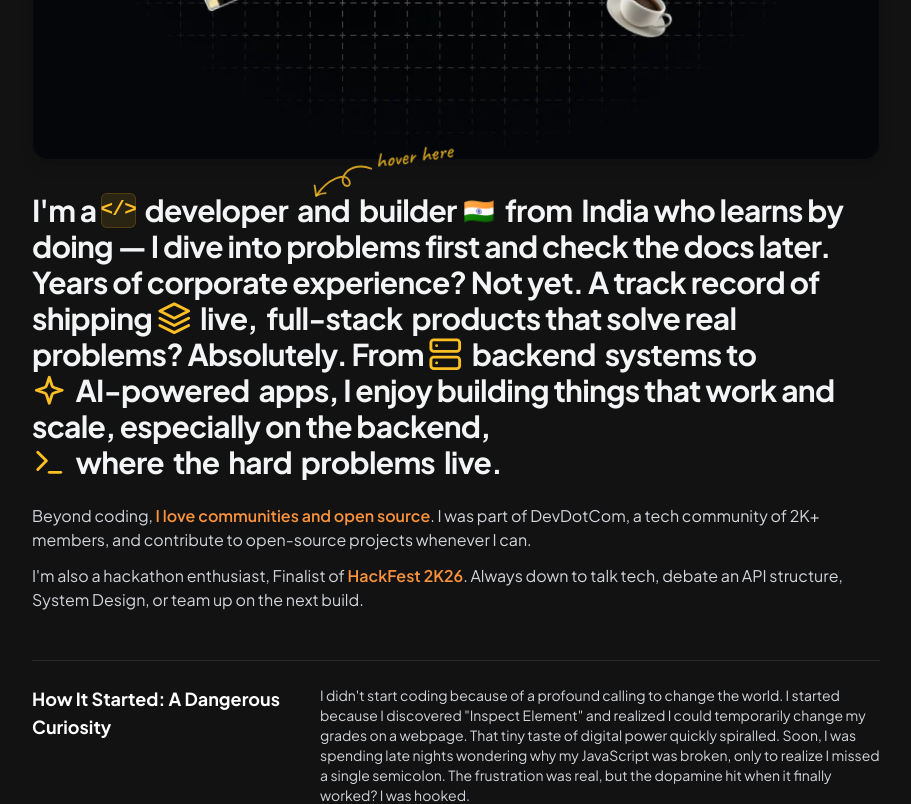
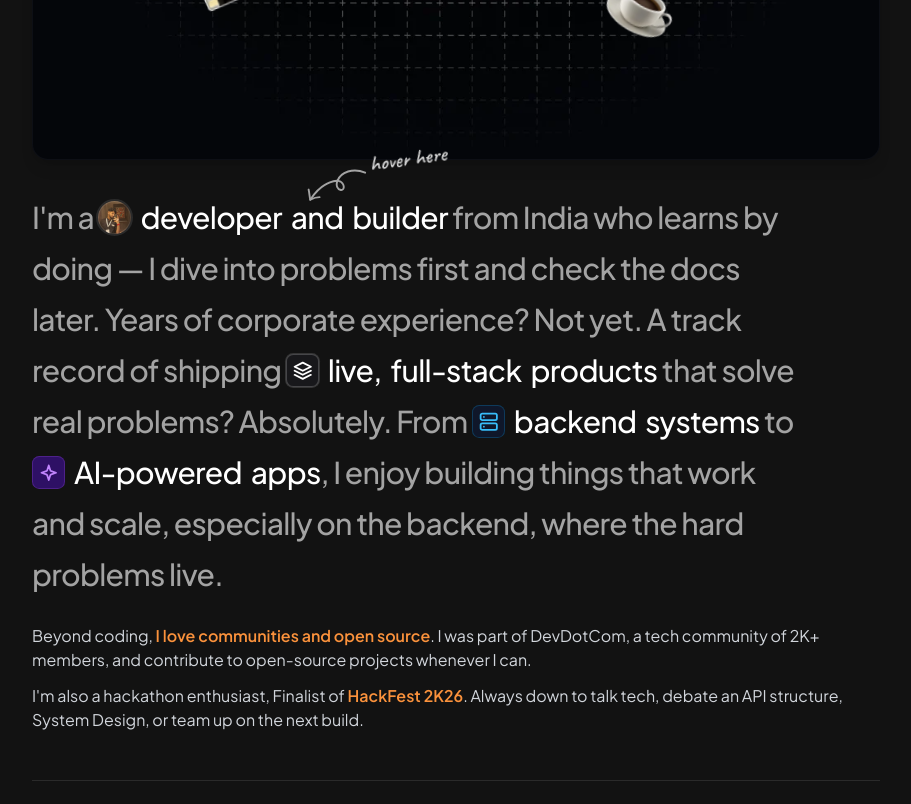
Before and after one commit to me-sayanghosh/portfolio-2.0, a Next.js app: page /about in a window 1280 px wide. Shown: the part 1000-1804 px from the top of the page, without its empty margins (184-1095 px from the left). Built offline with nearby package versions, Linux system fonts and the light colour scheme.

Commit message:
refactor: update styles and icons in DirectionAware components for improved UI consistency

```diff
--- a/src/components/ui/direction-aware-selection.tsx
+++ b/src/components/ui/direction-aware-selection.tsx
@@ -129,7 +129,7 @@ export function SelectionHint({
       initial={false}
       animate={{ opacity: hidden ? 0 : 1, y: hidden && !reduceMotion ? -4 : 0 }}
       transition={{ duration: 0.2, ease: 'easeOut' }}
-      className="pointer-events-none absolute bottom-[78%] left-[58%] flex items-start text-amber-500/80 dark:text-amber-400/80 select-none z-30"
+      className="pointer-events-none absolute bottom-[78%] left-[58%] flex items-start text-neutral-400 select-none z-30"
     >
       <svg
         viewBox="0 0 80 46"
@@ -161,7 +161,7 @@ export function SelectionHint({
         initial={!reduceMotion && { opacity: 0, rotate: -14, scale: 0.8 }}
         animate={{ opacity: 1, rotate: -8, scale: 1 }}
         transition={{ type: 'spring', bounce: 0.5, duration: 0.5, delay: 0.25 }}
-        className="-mt-[0.55em] ml-[0.1em] origin-bottom-left text-[0.72em] leading-none font-semibold tracking-normal whitespace-nowrap"
+        className="-mt-[0.55em] ml-[0.1em] origin-bottom-left text-[0.72em] leading-none font-semibold tracking-normal whitespace-nowrap text-neutral-300"
         style={{ fontFamily: "Caveat, 'Bradley Hand', 'Segoe Print', cursive" }}
       >
         {label}
@@ -285,7 +285,7 @@ export function DirectionAwareItem({
       }}
       onBlur={clearSelection}
       className={cn(
-        'relative inline-flex items-baseline gap-[0.3em] whitespace-nowrap text-inherit outline-none select-none cursor-pointer',
+        'relative inline-flex items-baseline gap-[0.3em] whitespace-nowrap text-white font-medium outline-none select-none cursor-pointer',
         className
       )}
     >
@@ -302,7 +302,7 @@ export function DirectionAwareItem({
             const dir = getDirection(e);
             setDirection((d) => ({ ...d, exit: dir }));
           }}
-          className="inline-flex size-[1.15em] self-center items-center justify-center relative"
+          className="inline-flex size-[1.1em] self-center items-center justify-center relative shrink-0"
         >
           {item.icon(false, selected?.layer === 0)}
         </span>
@@ -316,7 +316,7 @@ export function DirectionAwareItem({
             key={idx}
             ref={setRef(layerIdx)}
             onPointerEnter={() => selectLayer(layerIdx)}
-            className="inline-block transition-colors"
+            className="inline-block"
           >
             {word}
           </span>
@@ -329,7 +329,7 @@ export function DirectionAwareItem({
           <motion.span
             key="icon-fill"
             aria-hidden
-            className="pointer-events-none absolute isolate text-white rounded-lg overflow-hidden"
+            className="pointer-events-none absolute isolate text-white"
             style={{ ...iconBox, backgroundColor: color }}
             custom={direction.enter}
             variants={FILL_VARIANTS as any}
@@ -357,13 +357,13 @@ export function DirectionAwareItem({
         )}
       </AnimatePresence>
 
-      {/* Figma Selection Frame with 4 Resize Corner Handles */}
+      {/* Figma Selection Frame with 4 Corner Handles */}
       <AnimatePresence>
         {frameBox && (
           <motion.span
             key="selection-frame"
             aria-hidden
-            className="pointer-events-none absolute border-2 rounded-[2px]"
+            className="pointer-events-none absolute border-2"
             style={{ borderColor: color }}
             initial={{ opacity: 0, scale: 0.92, ...frameBox }}
             animate={{ opacity: 1, scale: 1, ...frameBox }}
@@ -373,7 +373,7 @@ export function DirectionAwareItem({
             {CORNER_POSITIONS.map((pos, idx) => (
               <motion.span
                 key={pos}
-                className={cn('absolute size-2 border-2 bg-background dark:bg-black', pos)}
+                className={cn('absolute size-2 border-2 bg-white dark:bg-black', pos)}
                 style={{ borderColor: color }}
                 initial={{ scale: 0 }}
                 animate={{ scale: 1 }}
@@ -397,7 +397,7 @@ export function DirectionAwareItem({
       {showSize && selected && frameBox && (
         <motion.span
           aria-hidden
-          className="pointer-events-none absolute z-20 -translate-x-1/2 rounded-[4px] px-1.5 py-0.5 font-sans text-[11px] leading-3 font-semibold tracking-normal whitespace-nowrap text-white tabular-nums shadow-md"
+          className="pointer-events-none absolute z-10 -translate-x-1/2 rounded-[4px] px-1.5 py-0.5 font-sans text-[11px] leading-3 font-medium tracking-normal whitespace-nowrap text-white tabular-nums"
           style={{ backgroundColor: color }}
           initial={{
             opacity: 0,
@@ -444,143 +444,105 @@ export function DirectionAwareAboutHero({
   const reduceMotion = useReducedMotion() ?? false;
   const [hintHidden, setHintHidden] = useState(false);
 
+  // 1. Sayan's Real Avatar -> developer and builder
   const developerItem: DirectionAwareItemData = {
     label: 'developer and builder',
     words: ['developer', 'and', 'builder'],
-    icon: (filled, isSelected) => (
-      <span
+    icon: (filled) => (
+      <img
+        src="/assets/profile-avatar.webp"
+        alt="Sayan Ghosh"
+        draggable={false}
         className={cn(
-          'size-full rounded-md flex items-center justify-center font-mono text-[0.7em] font-bold transition-all',
+          'size-full rounded-full object-cover',
           filled
-            ? 'text-white'
-            : isSelected
-            ? 'text-[#3074FE] dark:text-[#5c93ff]'
-            : 'text-amber-500 dark:text-amber-400 bg-amber-500/10 dark:bg-amber-400/10 border border-amber-500/20'
+            ? 'mix-blend-luminosity ring-1 ring-white/70'
+            : 'outline -outline-offset-1 outline-black/10 dark:outline-white/10'
         )}
-      >
-        &lt;/&gt;
-      </span>
+      />
     ),
   };
 
-  const indiaItem: DirectionAwareItemData = {
-    label: 'from India',
-    words: ['from', 'India'],
+  // 2. Full-stack Products -> Clean Dark Box with Minimal Icon
+  const fullstackItem: DirectionAwareItemData = {
+    label: 'live, full-stack products',
+    words: ['live,', 'full-stack', 'products'],
     icon: (filled) => (
       <span
         className={cn(
-          'size-full rounded-full flex items-center justify-center text-[0.85em] leading-none',
-          filled ? 'ring-1 ring-white/70' : ''
+          'size-full rounded-[22%] flex items-center justify-center bg-black dark:bg-zinc-900 border border-white/20 text-white',
+          filled ? 'ring-1 ring-white/70' : 'dark:ring-1 dark:ring-white/15'
         )}
       >
-        🇮🇳
-      </span>
-    ),
-  };
-
-  const fullstackItem: DirectionAwareItemData = {
-    label: 'live, full-stack products',
-    words: ['live,', 'full-stack', 'products'],
-    icon: (filled, isSelected) => (
         <svg
           viewBox="0 0 24 24"
           fill="none"
           stroke="currentColor"
-        strokeWidth="2"
+          strokeWidth="2.2"
           strokeLinecap="round"
           strokeLinejoin="round"
-        className={cn(
-          'size-full transition-colors',
-          filled
-            ? 'stroke-white'
-            : isSelected
-            ? 'stroke-[#3074FE]'
-            : 'stroke-amber-400'
-        )}
+          className="size-[0.65em]"
         >
           <polygon points="12 2 2 7 12 12 22 7 12 2" />
           <polyline points="2 17 12 22 22 17" />
           <polyline points="2 12 12 17 22 12" />
         </svg>
+      </span>
     ),
   };
 
+  // 3. Backend Systems -> Clean Deep Blue/Sky Minimal Icon
   const backendItem: DirectionAwareItemData = {
     label: 'backend systems',
     words: ['backend', 'systems'],
-    icon: (filled, isSelected) => (
+    icon: (filled) => (
+      <span
+        className={cn(
+          'size-full rounded-[22%] flex items-center justify-center bg-[#0f172a] text-[#38bdf8] border border-sky-500/25',
+          filled ? 'ring-1 ring-white/70' : ''
+        )}
+      >
         <svg
           viewBox="0 0 24 24"
           fill="none"
           stroke="currentColor"
-        strokeWidth="2"
+          strokeWidth="2.2"
           strokeLinecap="round"
           strokeLinejoin="round"
-        className={cn(
-          'size-full transition-colors',
-          filled
-            ? 'stroke-white'
-            : isSelected
-            ? 'stroke-[#3074FE]'
-            : 'stroke-amber-400'
-        )}
+          className="size-[0.65em]"
         >
           <rect width="20" height="8" x="2" y="2" rx="2" ry="2" />
           <rect width="20" height="8" x="2" y="14" rx="2" ry="2" />
           <line x1="6" x2="6.01" y1="6" y2="6" />
           <line x1="6" x2="6.01" y1="18" y2="18" />
         </svg>
+      </span>
     ),
   };
 
+  // 4. AI-Powered Apps -> Clean Violet Minimal Icon
   const aiItem: DirectionAwareItemData = {
     label: 'AI-powered apps',
     words: ['AI-powered', 'apps'],
-    icon: (filled, isSelected) => (
+    icon: (filled) => (
+      <span
+        className={cn(
+          'size-full rounded-[22%] flex items-center justify-center bg-[#2e1065] text-[#c084fc] border border-purple-500/25',
+          filled ? 'ring-1 ring-white/70' : ''
+        )}
+      >
         <svg
           viewBox="0 0 24 24"
           fill="none"
           stroke="currentColor"
-        strokeWidth="2"
+          strokeWidth="2.2"
           strokeLinecap="round"
           strokeLinejoin="round"
-        className={cn(
-          'size-full transition-colors',
-          filled
-            ? 'stroke-white'
-            : isSelected
-            ? 'stroke-[#3074FE]'
-            : 'stroke-amber-400'
-        )}
+          className="size-[0.65em]"
         >
           <path d="m12 3-1.912 5.813a2 2 0 0 1-1.275 1.275L3 12l5.813 1.912a2 2 0 0 1 1.275 1.275L12 21l1.912-5.813a2 2 0 0 1 1.275-1.275L21 12l-5.813-1.912a2 2 0 0 1-1.275-1.275L12 3Z" />
         </svg>
-    ),
-  };
-
-  const hardProblemsItem: DirectionAwareItemData = {
-    label: 'where the hard problems live',
-    words: ['where', 'the', 'hard', 'problems', 'live.'],
-    icon: (filled, isSelected) => (
-      <svg
-        viewBox="0 0 24 24"
-        fill="none"
-        stroke="currentColor"
-        strokeWidth="2"
-        strokeLinecap="round"
-        strokeLinejoin="round"
-        className={cn(
-          'size-full transition-colors',
-          filled
-            ? 'stroke-white'
-            : isSelected
-            ? 'stroke-[#3074FE]'
-            : 'stroke-amber-400'
-        )}
-      >
-        <path d="m4 17 6-6-6-6" />
-        <path d="M12 19h8" />
-      </svg>
+      </span>
     ),
   };
 
@@ -595,7 +557,7 @@ export function DirectionAwareAboutHero({
   return (
     <p
       className={cn(
-        'text-xl sm:text-2xl md:text-3xl font-extrabold text-gray-100 leading-snug tracking-tight text-pretty',
+        'max-w-3xl text-xl sm:text-2xl md:text-3xl font-medium tracking-tight text-neutral-400 dark:text-neutral-400 leading-[1.7] md:leading-[1.7]',
         className
       )}
     >
@@ -614,15 +576,14 @@ export function DirectionAwareAboutHero({
           ) : null}
         </DirectionAwareItem>
       </span>{' '}
-      <DirectionAwareItem item={indiaItem} {...sharedProps} /> who learns by doing
-      — I dive into problems first and check the docs later. Years of corporate
-      experience? Not yet. A track record of shipping{' '}
-      <DirectionAwareItem item={fullstackItem} {...sharedProps} /> that solve
-      real problems? Absolutely. From{' '}
+      from India who learns by doing — I dive into problems first and check the
+      docs later. Years of corporate experience? Not yet. A track record of
+      shipping <DirectionAwareItem item={fullstackItem} {...sharedProps} /> that
+      solve real problems? Absolutely. From{' '}
       <DirectionAwareItem item={backendItem} {...sharedProps} /> to{' '}
       <DirectionAwareItem item={aiItem} {...sharedProps} />, I enjoy building
-      things that work and scale, especially on the backend,{' '}
-      <DirectionAwareItem item={hardProblemsItem} {...sharedProps} />
+      things that work and scale, especially on the backend, where the hard
+      problems live.
     </p>
   );
 }
```
Lines whose indentation alone changed are shown as unchanged.
